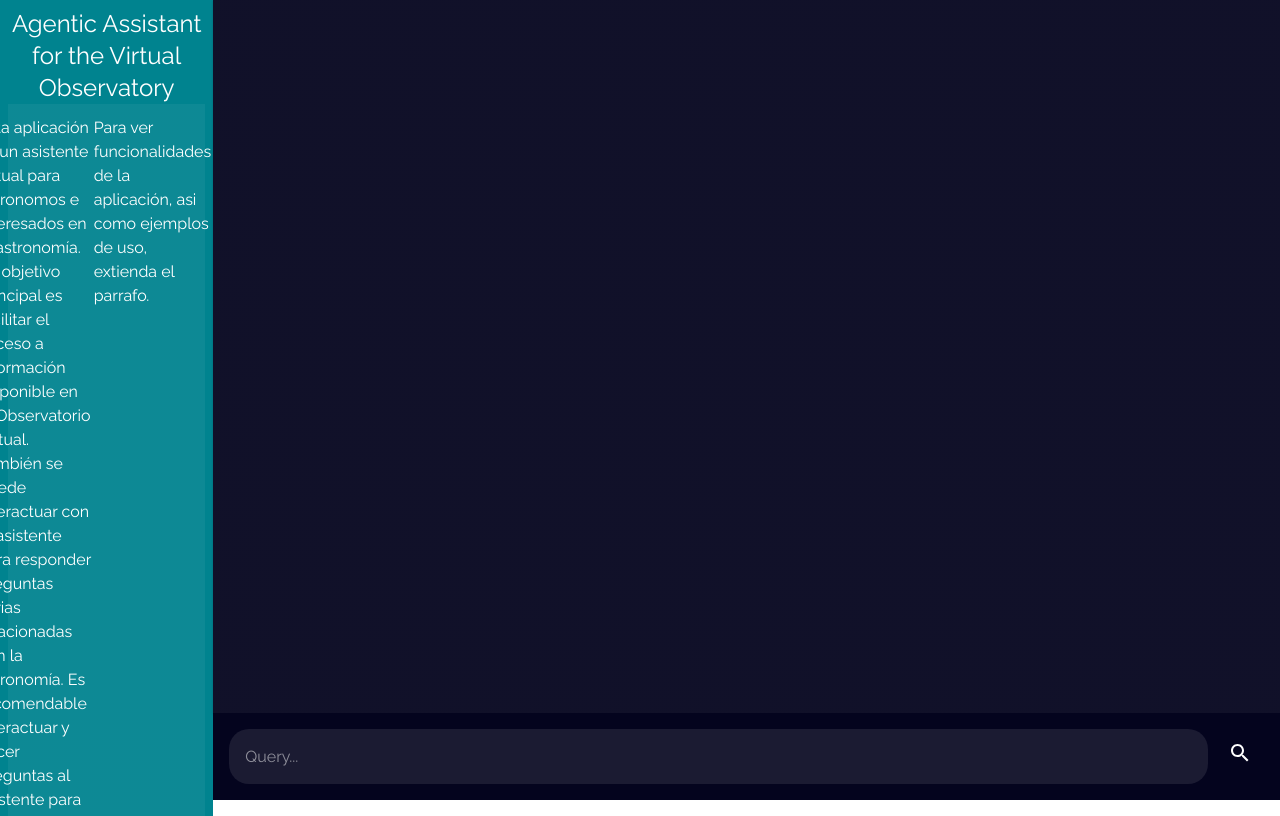
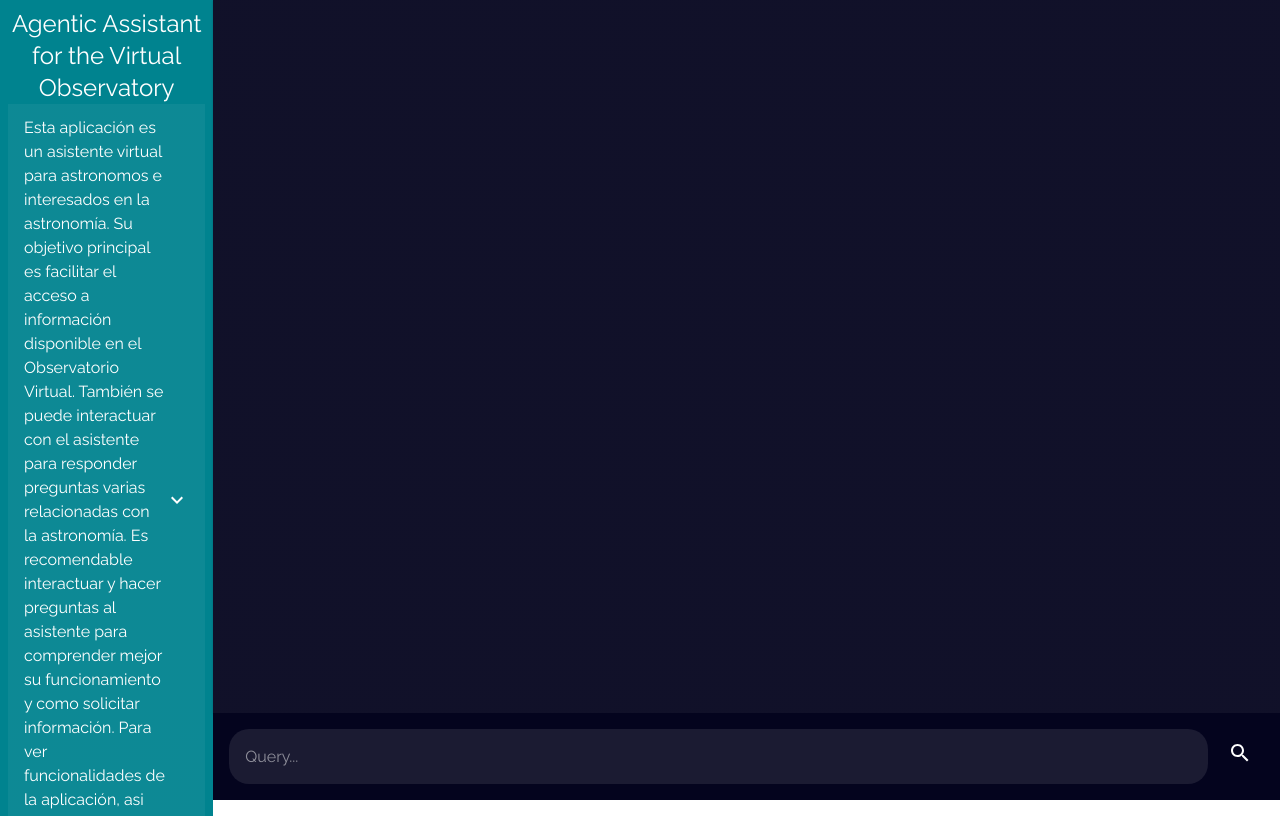
Before and after one commit to Bitovito/mem-front, a React (Vite) app in the folder mem-front/: page / in a window 1280 px wide. Built offline with nearby package versions, Linux system fonts and the light colour scheme.

Commit message:
arreglo menor

```diff
--- a/mem-front/src/components/AppHelp.jsx
+++ b/mem-front/src/components/AppHelp.jsx
@@ -46,8 +46,7 @@ export default function AppHelp() {
             responder preguntas varias relacionadas con la astronomía. Es recomendable
             interactuar y hacer preguntas al asistente para comprender mejor su funcionamiento
             y como solicitar información.
-            </Typography>
-            <Typography>
+
             Para ver funcionalidades de la aplicación, asi como ejemplos de uso, extienda el parrafo.
           </Typography>
         </AccordionSummary>
```
